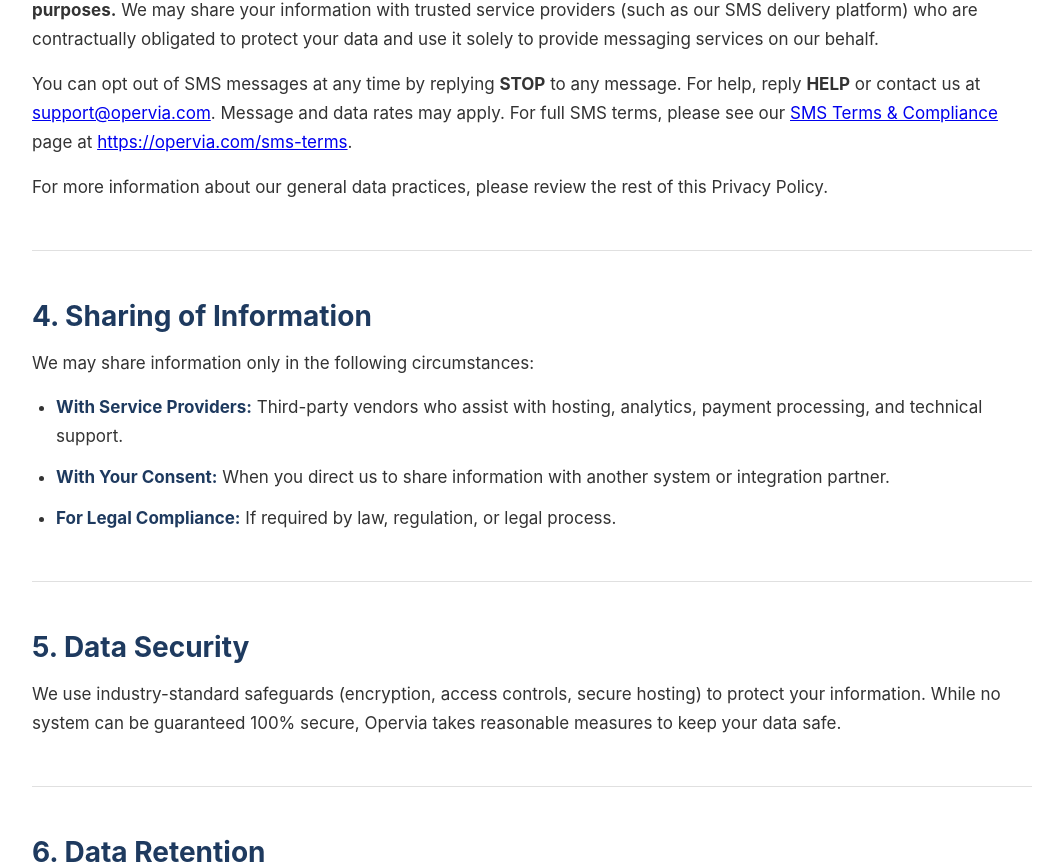
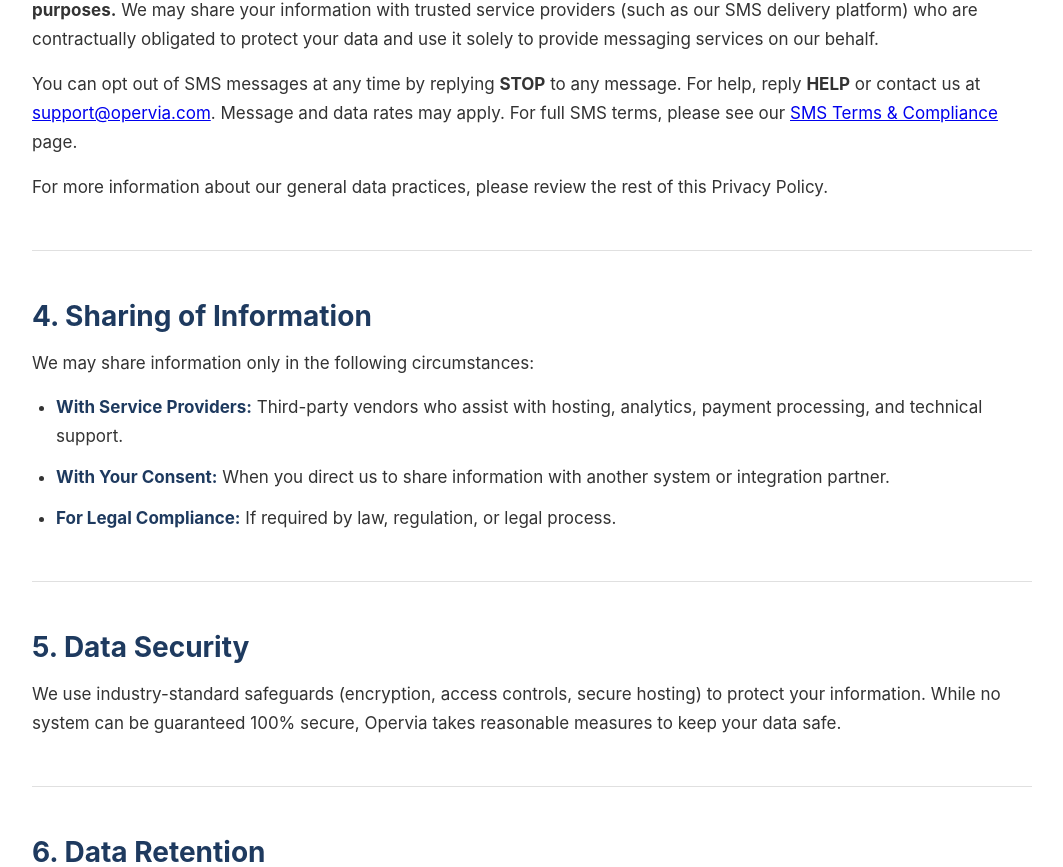
Before and after one commit to adam-clay/opervia-public, a React (Vite) app: page /privacy-policy in a window 1280 px wide. Shown: the part 1814-2681 px from the top of the page, without its empty margins (108-1171 px from the left). Built offline with nearby package versions, Linux system fonts and the light colour scheme.

Commit message:
link tweak

```diff
--- a/src/components/PrivacyPolicy.tsx
+++ b/src/components/PrivacyPolicy.tsx
@@ -84,8 +84,7 @@ const PrivacyPolicy = () => {
               message. For help, reply <strong>HELP</strong> or contact us
               at <a href="mailto:support@opervia.com">support@opervia.com</a>. Message and data
               rates may apply. For full SMS terms, please see
-              our <a href="/sms-terms">SMS Terms &amp; Compliance</a> page
-              at <a href="https://opervia.com/sms-terms">https://opervia.com/sms-terms</a>.
+              our <a href="/sms-terms">SMS Terms &amp; Compliance</a> page.
             </p>
             <p>
               For more information about our general data practices, please review the rest of
```
